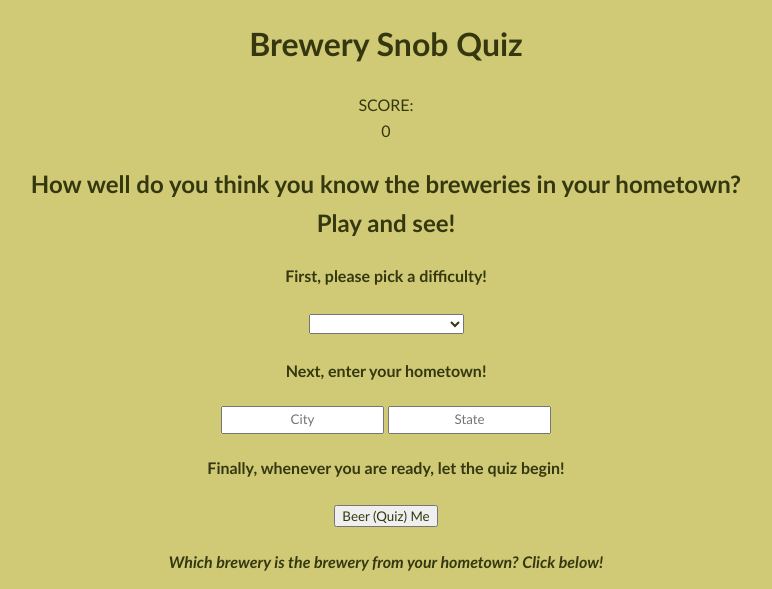
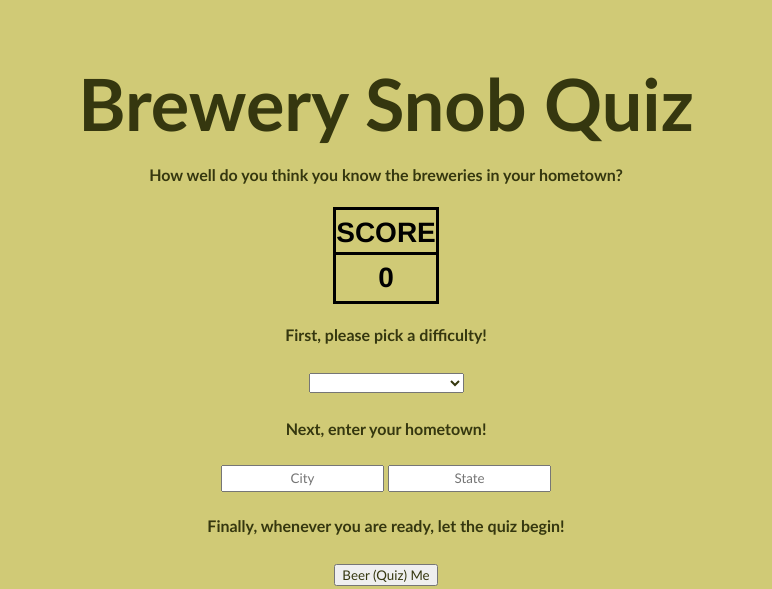
Before and after one commit to zimmermannlowbrass/phase-1-project, a plain HTML site: page index.html in a window 1280 px wide. Shown: the part 211-800 px from the top of the page, without its empty margins (254-1026 px from the left). Drawn offline with Linux system fonts and the light colour scheme.

Commit message:
Add files via upload
CSS update on scoreboard

```diff
--- a/index.html
+++ b/index.html
@@ -16,13 +16,13 @@
         <div class="header">
             <img class= "beerphoto" src='https://www.pngitem.com/pimgs/m/50-506728_craft-beer-glass-png-transparent-png.png' alt="Craft Beers"/>
             <h1 id="page_title">Brewery Snob Quiz</h1>
-            <div id="score_title">
-                SCORE:
-                <div id="score">
+            <h4 id="description">How well do you think you know the breweries in your hometown?</h4>
+            <div class="score" id="score_title">
+                SCORE
+                <div class="score" id="score">
                     0
                 </div>
             </div>
-            <h2 id="description">How well do you think you know the breweries in your hometown?<br>Play and see!</h2>
         </div>
         <h4 id="difficulty_title">First, please pick a difficulty!</h4>
         <select id="difficulty" name="select_difficulty" required>
--- a/index.js
+++ b/index.js
@@ -117,6 +117,7 @@ function populateAllPossibleChoices(choice) {
         if (!play_again_prompt.hasChildNodes()) {
             let i = document.createElement('i')
             i.innerText = 'Want to play again? Select a difficulty and hit "Beer (Quiz) Me"!'
+            i.style.color = 'red'
             play_again_prompt.appendChild(i)
         }
     })
--- a/style.css
+++ b/style.css
@@ -2,13 +2,25 @@ body {
     background-color: rgb(208, 202, 118);
   }
 
+#page_title {
+    font-size: 72px;
+    margin-bottom: 0pt;
+}
+
+#description {
+    margin-top: 0pt;
+}
 
 
-
-/* .choice {
-    color: indigo;
-    border: #e04b52 solid 1px;
-}  */
+ .score {
+    font-family:'Franklin Gothic Medium';
+    font-weight: bolder;
+    font-size: 28px;
+    color: black;
+    outline-style: solid;
+    width: 100px;
+    display: inline-block;
+ }
 
 .beerphoto {
     display: flex;
@@ -20,12 +32,6 @@ body {
 }
 
 
-/* .quiz_section {
-    margin: auto;
-    width: 90%;
-    text-align: center;
-} */
-
 h6 {
     border: 1rem solid;
     border-color: rgb(78, 71, 12);
```
